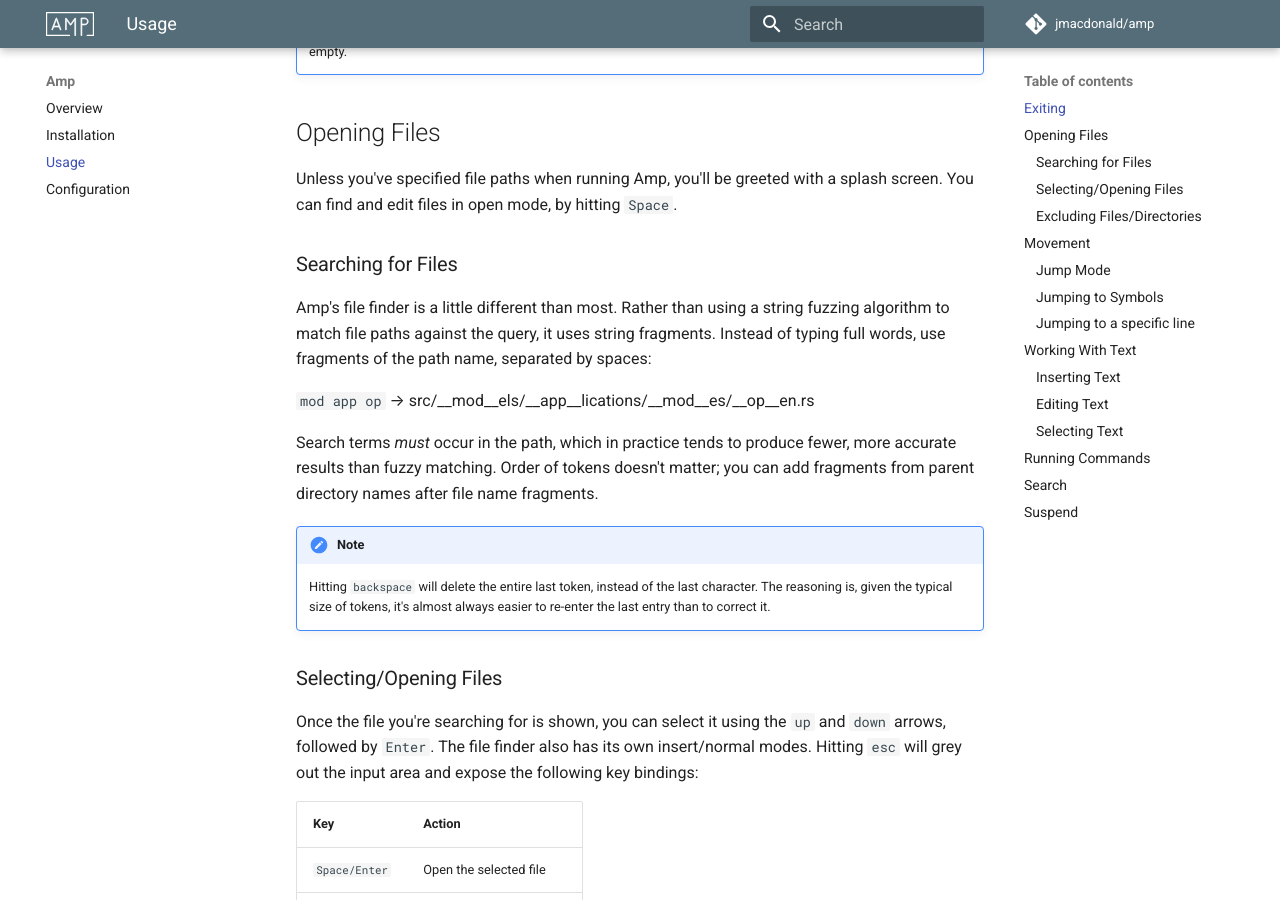
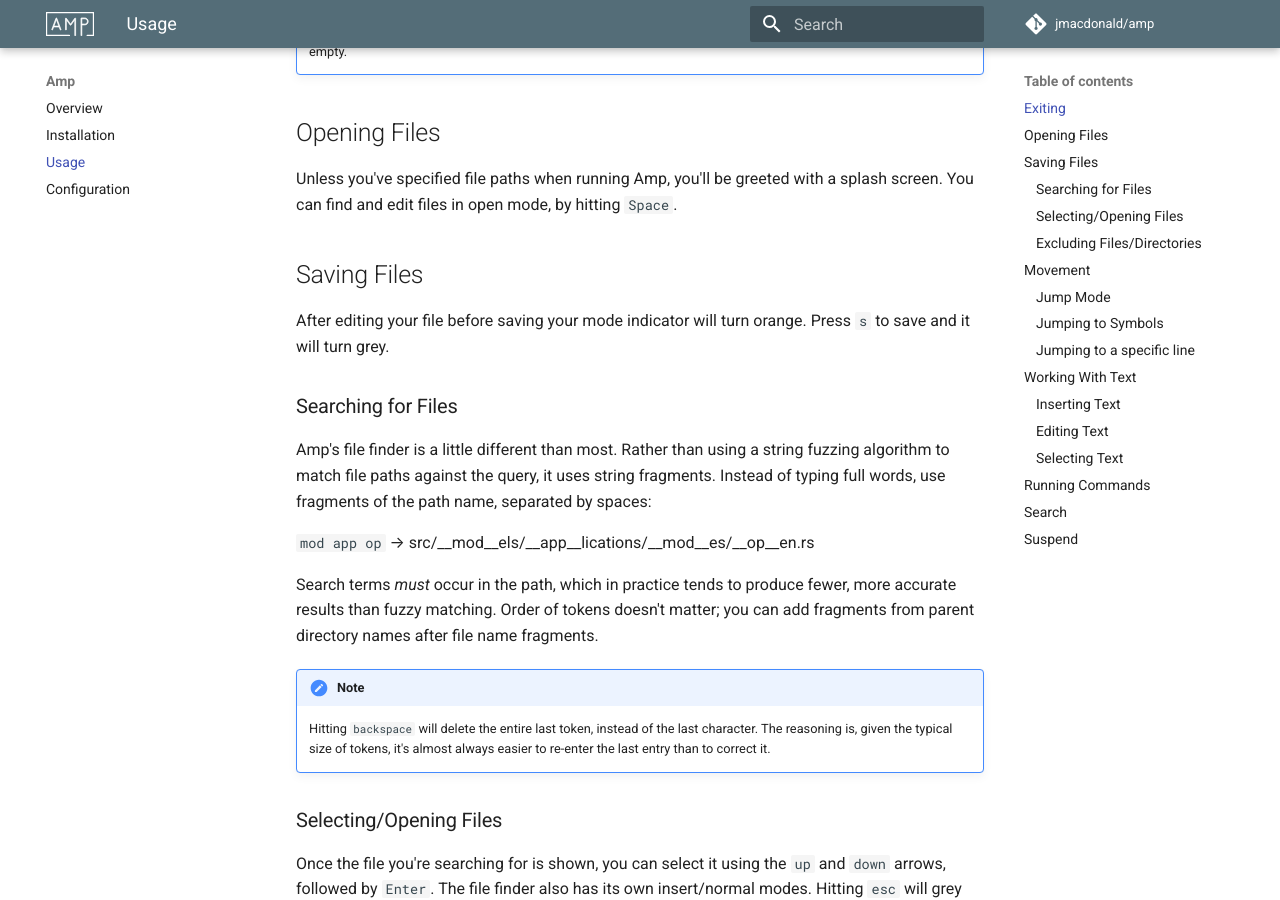
Before and after one commit to jmacdonald/amp, an MkDocs documentation site: the page built from documentation/pages/usage.md, in a window 1280 px wide and 900 px high, scrolled down 417 px. Built offline with MkDocs 1.6.1 and Material for MkDocs 9.7.7, drawn with Linux system fonts in a browser that asks for light colours; comment, search, counter and statistics services are not loaded; old or Windows-style settings are respelled for this version of MkDocs.

Commit message:
Add documentation : saving files

```diff
--- a/documentation/pages/usage.md
+++ b/documentation/pages/usage.md
@@ -15,6 +15,10 @@ Before launching Amp, it's always a good idea to know how to quit. Type `Q (Shif
 ## Opening Files
 
 Unless you've specified file paths when running Amp, you'll be greeted with a splash screen. You can find and edit files in open mode, by hitting `Space`.
+
+## Saving Files
+
+After editing your file before saving your mode indicator will turn orange. Press `s` to save and it will turn grey.
 
 ### Searching for Files
 
```
